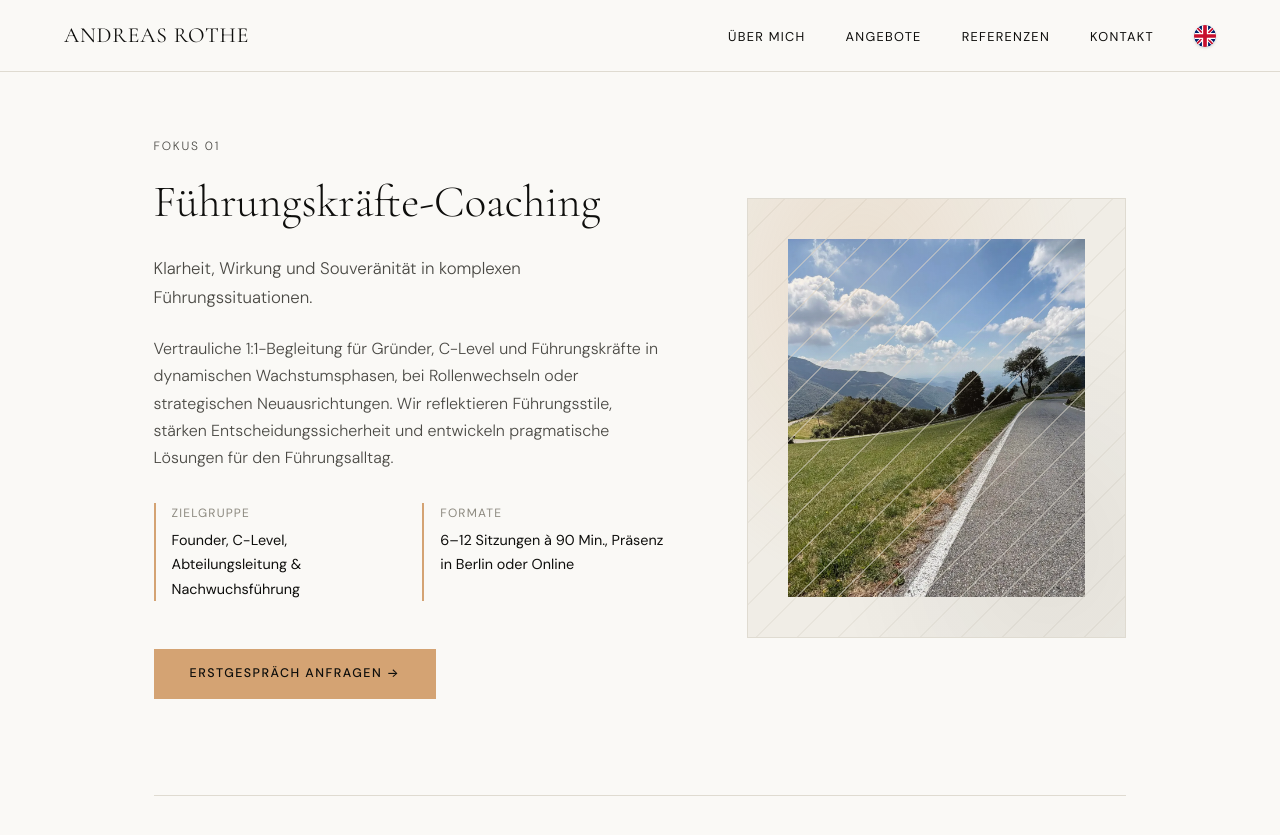
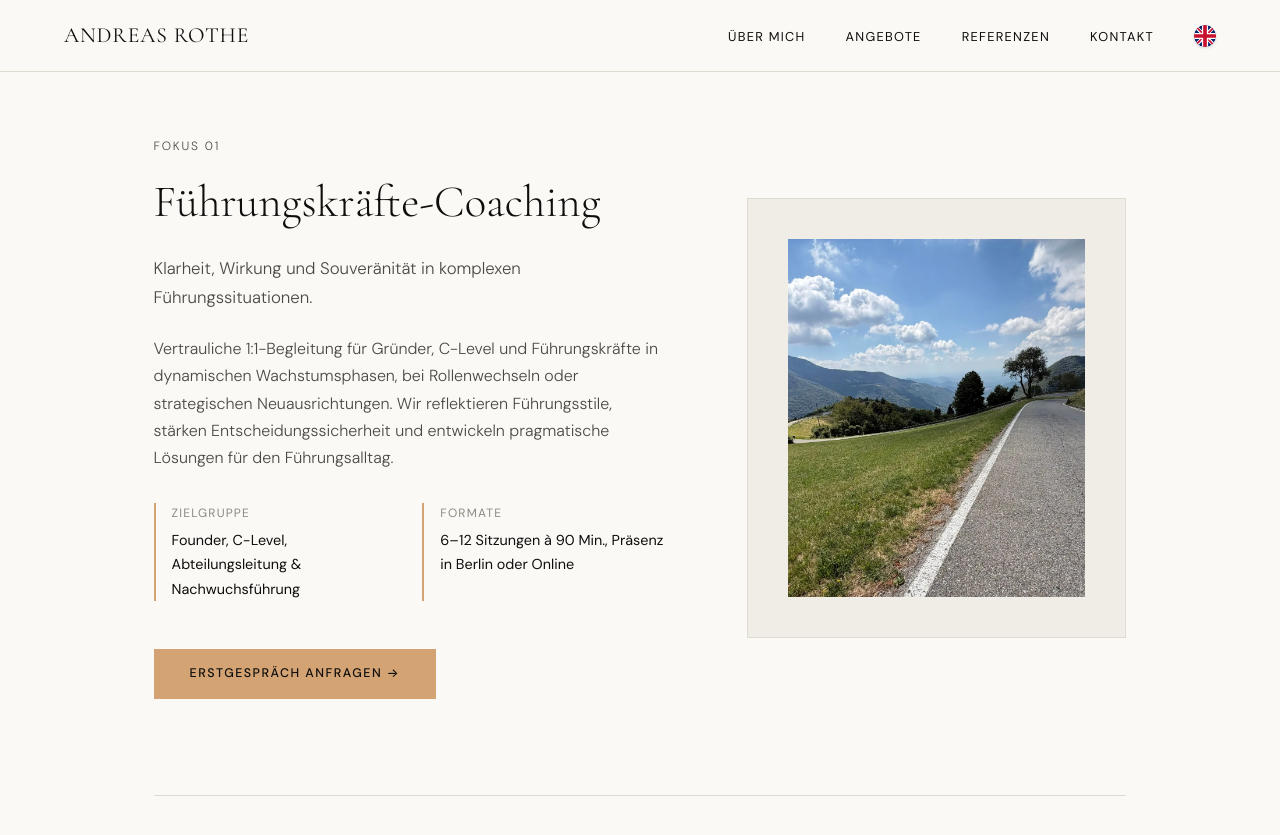
Before and after one commit to arothe161/andreasrothe, a Jekyll site: the page built from fuehrungskraefte-coaching.html, in a window 1280 px wide and 900 px high. Shown: the top 835 px of the window. Built offline with Jekyll 4.4.1, drawn with Linux system fonts in a browser that asks for light colours.

Commit message:
Fix: Foto ohne Diagonal-Overlay, mobil quadratisch begrenzen

```diff
--- a/fuehrungskraefte-coaching.html
+++ b/fuehrungskraefte-coaching.html
@@ -5,6 +5,16 @@
 extra_head: |
   <title>Führungskräfte-Coaching, Transformation & Teamentwicklung – {{ site.data.de.footer_name }}</title>
   <meta name="description" content="Individuelles Führungskräfte-Coaching, strategische Transformationsbegleitung und nachhaltige Teamentwicklung für Leader, Gründer und Organisationen.">
+  <style>
+    .hero-image--photo::before { display: none; }
+    .hero-image--photo img { display: block; width: 100%; height: 100%; object-fit: cover; }
+    @media (max-width: 900px) {
+      .hero-image.hero-image--photo { height: min(100vw - 12vw, 400px) !important; }
+    }
+    @media (max-width: 600px) {
+      .hero-image.hero-image--photo { height: min(100vw - 10vw, 400px) !important; }
+    }
+  </style>
 ---
 
 <!-- Sektion 1: Führungskräfte-Coaching -->
@@ -32,8 +42,8 @@
       <a href="{{ '/#kontakt' | relative_url }}" class="btn-submit" style="text-decoration: none; display: inline-block;">Erstgespräch anfragen →</a>
     </div>
   </div>
-  <div class="hero-image" style="height: 440px;">
-    <img src="{{ '/assets/road-to-success-web.webp' | relative_url }}" alt="Bergstraße als Sinnbild für den Weg zum Erfolg" style="width: 100%; height: 100%; object-fit: cover;">
+  <div class="hero-image hero-image--photo" style="height: 440px;">
+    <img src="{{ '/assets/road-to-success-web.webp' | relative_url }}" alt="Bergstraße als Sinnbild für den Weg zum Erfolg">
   </div>
 </section>
 
```
